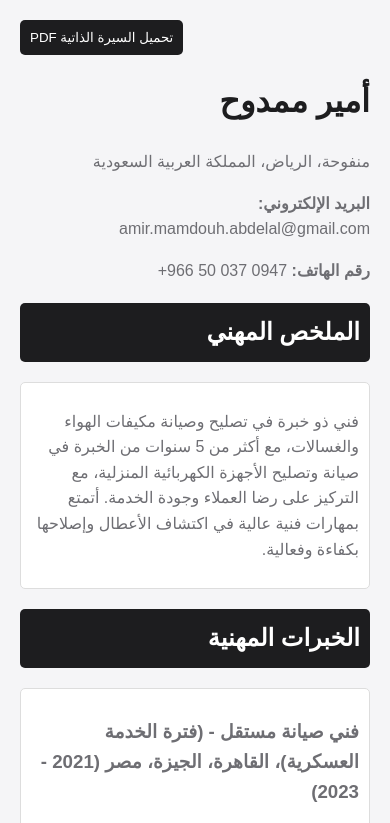
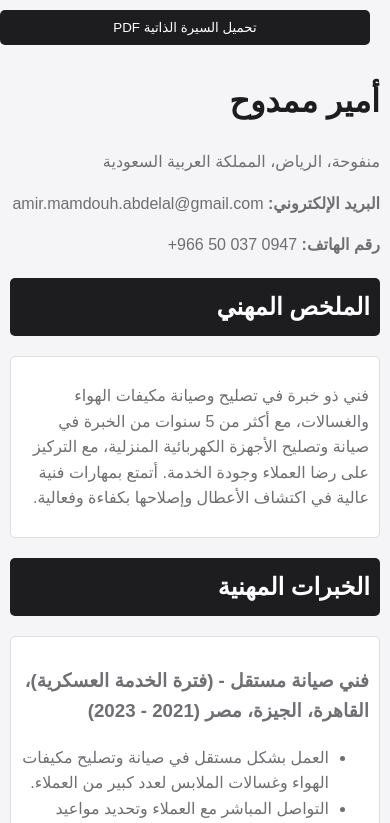
Before and after one commit to amirmamdoh/amirmamdoh.github.io, a plain HTML site: page index.html in a window 390 px wide. Shown: the top 823 px of the page. Drawn offline with Linux system fonts and the light colour scheme.

Commit message:
Update index.html

```diff
--- a/index.html
+++ b/index.html
@@ -5,6 +5,7 @@
     <meta name="viewport" content="width=device-width, initial-scale=1.0">
     <title>السيرة الذاتية - أمير ممدوح</title>
     <style>
+        /* تحسين الخطوط وألوان الخلفية */
         body {
             font-family: 'Arial', sans-serif;
             background-color: #F5F5F7;
@@ -16,28 +17,37 @@
             padding: 20px;
             max-width: 800px;
         }
+
+        /* تحسين العناوين */
         h1, h2 {
             color: #1D1D1F;
         }
+
+        /* تنسيق الأقسام */
         .section {
             margin-bottom: 20px;
         }
+
         .section-title {
             background-color: #1D1D1F;
             color: white;
             padding: 10px;
             border-radius: 5px;
         }
+
         .section-content {
             padding: 10px;
             border: 1px solid #ddd;
             border-radius: 5px;
             background-color: #FFFFFF;
         }
+
+        /* تنسيق الأزرار */
         .buttons {
             margin-bottom: 20px;
             text-align: left;
         }
+
         button {
             padding: 10px;
             margin-right: 10px;
@@ -47,8 +57,25 @@
             border-radius: 5px;
             cursor: pointer;
         }
+
         button:hover {
             background-color: #6E6E73;
+        }
+
+        /* إضافة استجابة للشاشات الصغيرة */
+        @media (max-width: 600px) {
+            body {
+                padding: 10px;
+            }
+
+            .buttons {
+                text-align: center;
+            }
+
+            button {
+                margin-bottom: 10px;
+                width: 100%;
+            }
         }
     </style>
 </head>
```
